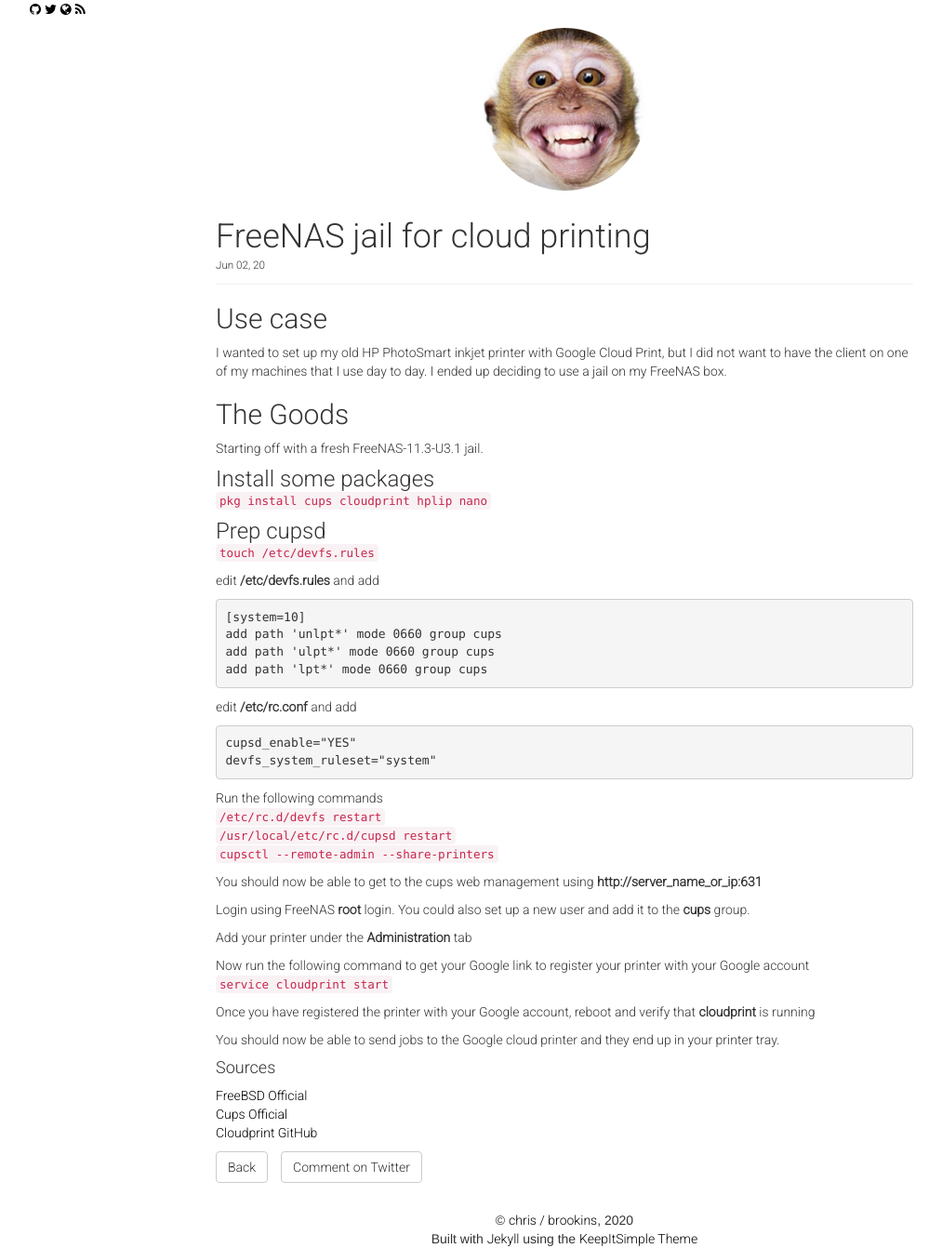
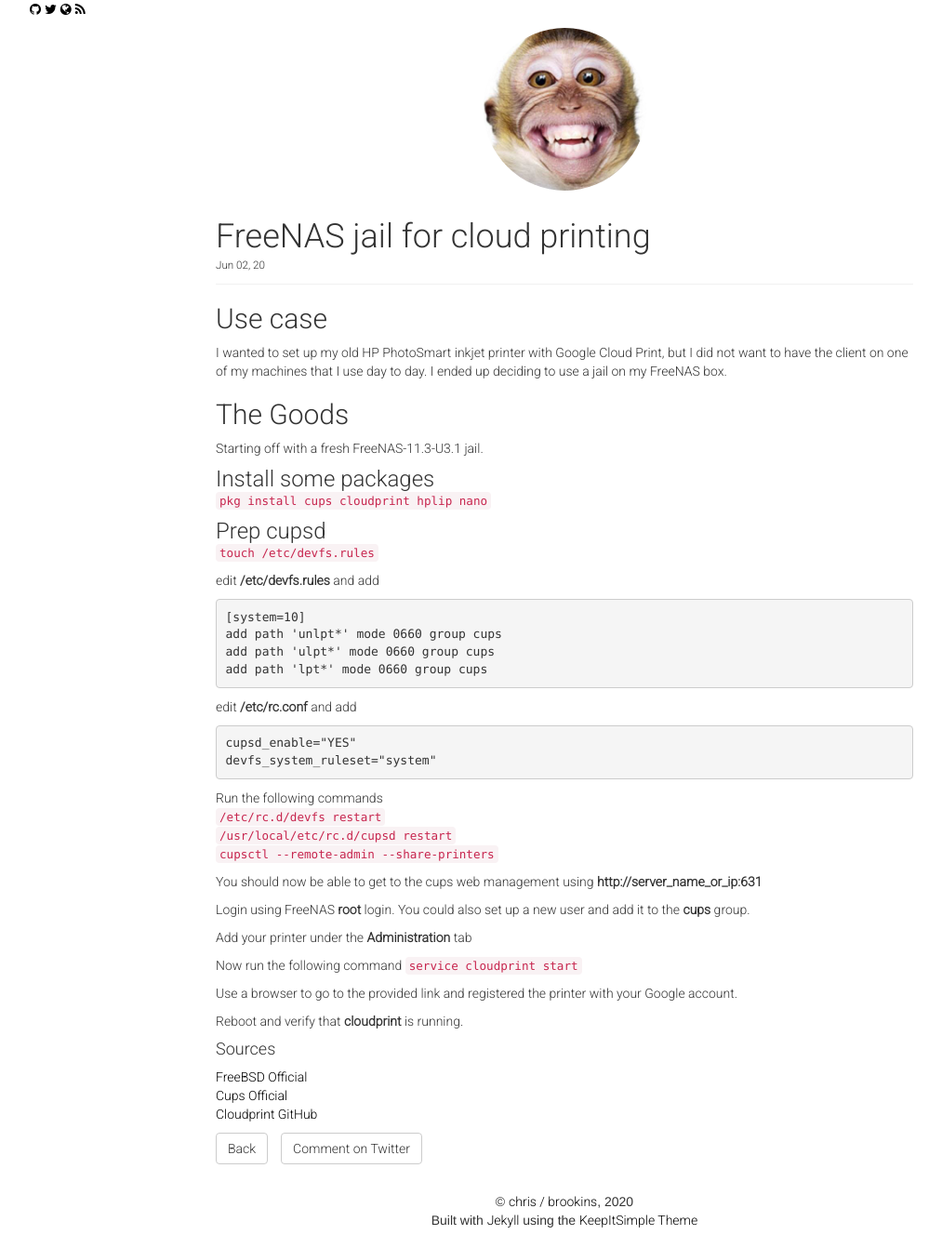
Before and after one commit to cbrookins/cbrookins.github.io, a Jekyll site: the page built from _posts/2020-06-02-freenas-jail-for-cloudprinting.markdown, in a window 1280 px wide. Shown: the whole page at 93% size, without its empty margins (33-1046 px from the left). Built offline with Jekyll 4.4.1, drawn with Linux system fonts in a browser that asks for light colours; nearby versions of some CDN libraries.

Commit message:
Update 2020-06-02-freenas-jail-for-cloudprinting.markdown

```diff
--- a/_posts/2020-06-02-freenas-jail-for-cloudprinting.markdown
+++ b/_posts/2020-06-02-freenas-jail-for-cloudprinting.markdown
@@ -44,12 +44,14 @@ Login using FreeNAS **root** login. You could also set up a new user and add it
 
 Add your printer under the **Administration** tab
 
-Now run the following command to get your Google link to register your printer with your Google account
+Now run the following command
 ``service cloudprint start``
 
-Once you have registered the printer with your Google account, reboot and verify that **cloudprint** is running
+Use a browser to go to the provided link and registered the printer with your Google account.
 
-You should now be able to send jobs to the Google cloud printer and they end up in your printer tray.
+Reboot and verify that **cloudprint** is running.
+
+
 
 #### Sources
 [FreeBSD Official](https://www.freebsd.org/doc/en/articles/cups/)
```
